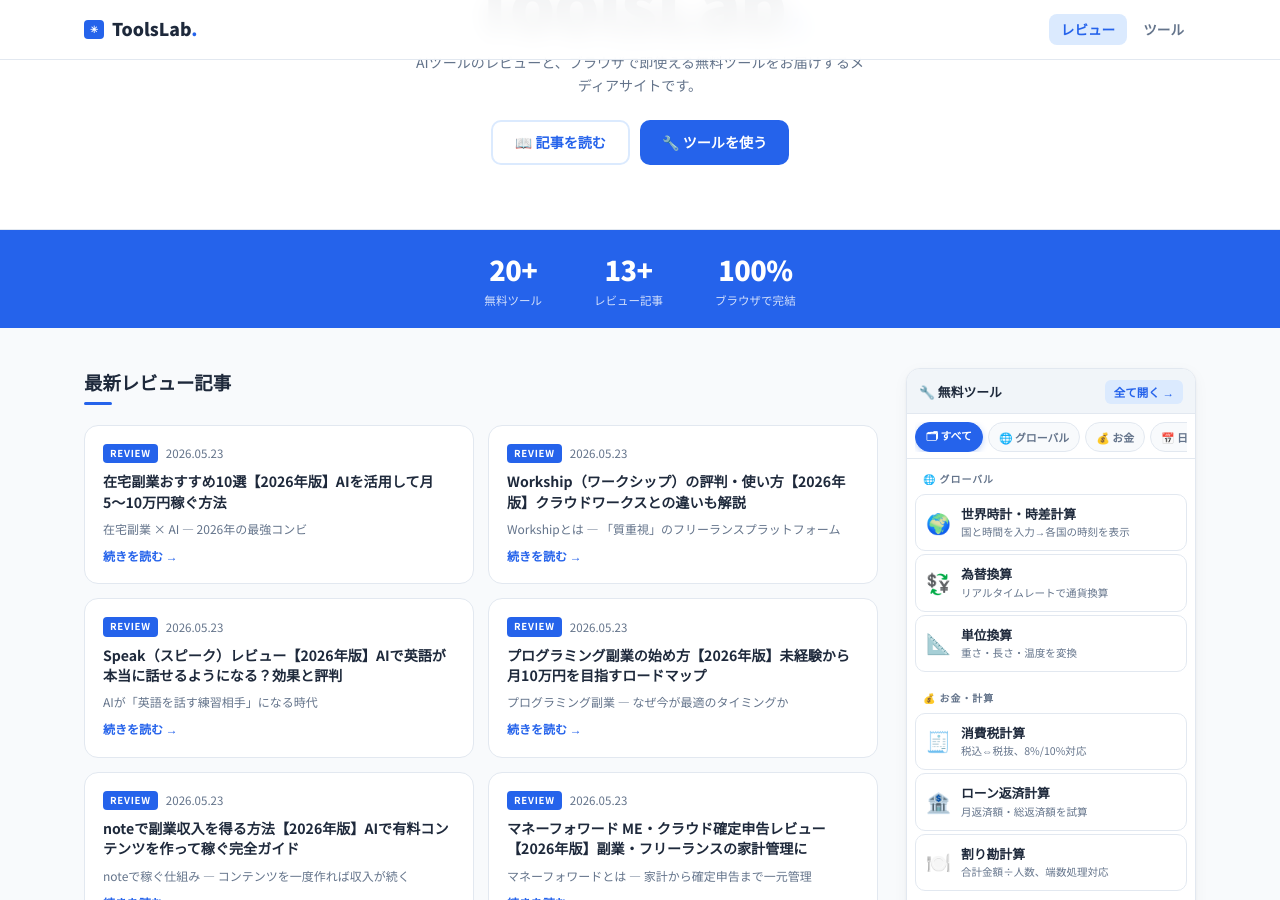
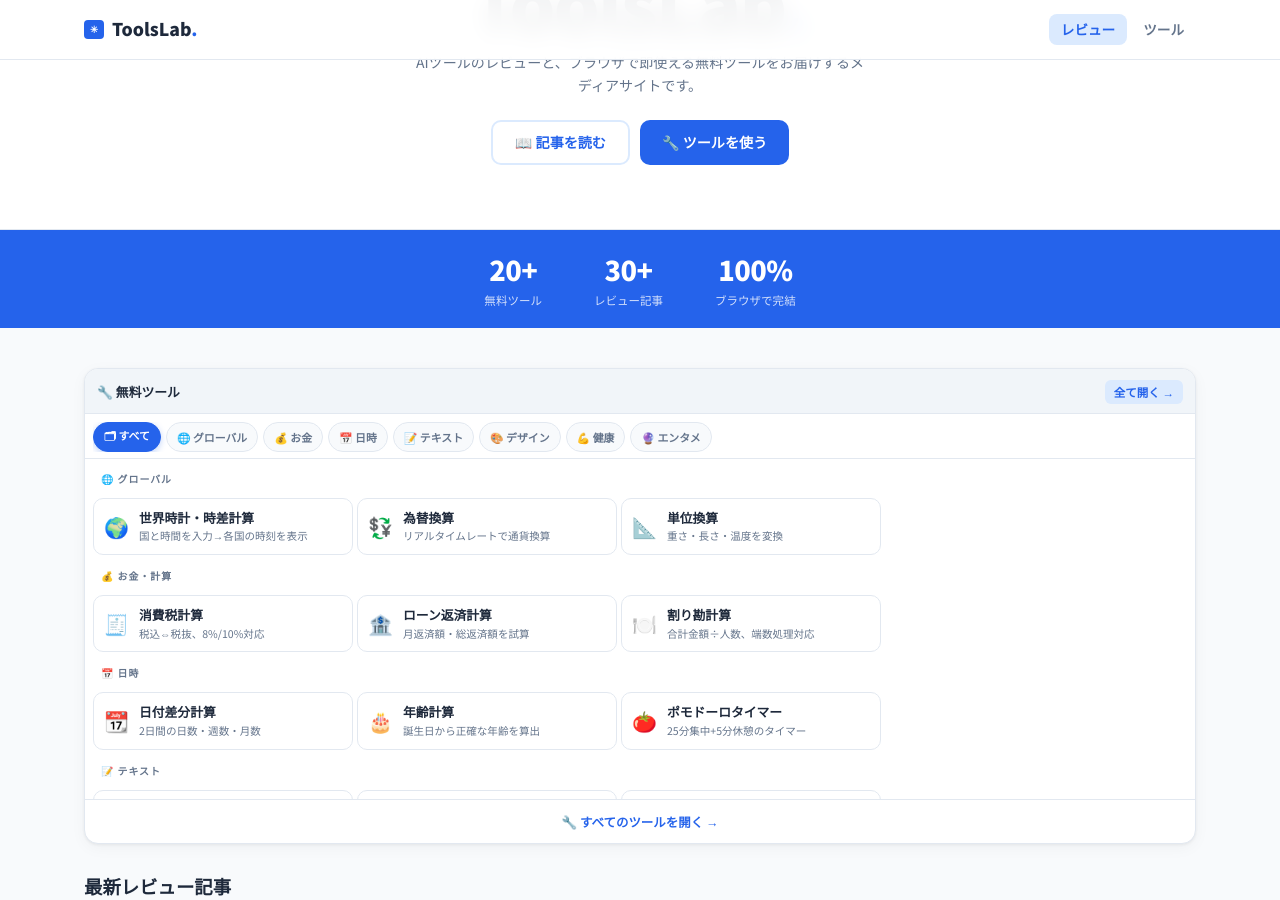
Before and after one commit to ToolsLab-ops/review, a Jekyll site: the page built from index.html, in a window 1280 px wide and 900 px high, scrolled down 199 px. Built offline with Jekyll 4.4.1, drawn with Linux system fonts in a browser that asks for light colours.

Commit message:
Move free tools to top; reorder fortune tools (shichu first); update article count to 30

```diff
--- a/index.html
+++ b/index.html
@@ -126,9 +126,9 @@ description: "AIツールのレビューと、ブラウザで即使える無料
 
     /* ── MAIN 2-COL GRID ── */
 
-    .main-wrap { max-width: 1160px; margin: 0 auto; padding: 40px 24px 64px; display: grid; grid-template-columns: 1fr var(--sidebar-w); gap: 28px; align-items: start; }
+    .main-wrap { max-width: 1160px; margin: 0 auto; padding: 40px 24px 64px; display: flex; flex-direction: column; gap: 28px; }
 
-    @media (max-width: 860px) { .main-wrap { grid-template-columns: 1fr; } .home-tool-sidebar { display: none; } }
+    @media (max-width: 860px) { .main-wrap { grid-template-columns: 1fr; } .home-tool-sidebar { display: flex; } }
 
 
 
@@ -170,11 +170,11 @@ description: "AIツールのレビューと、ブラウザで即使える無料
 
     .home-tool-sidebar {
 
-      position: sticky;
+      position: static;
 
-      top: calc(var(--header-h) + 16px);
+      height: auto;
 
-      height: calc(100vh - var(--header-h) - 32px);
+      order: -1;
 
       display: flex; flex-direction: column;
 
@@ -460,6 +460,21 @@ description: "AIツールのレビューと、ブラウザで即使える無料
 
     @media (max-width: 600px) { .hero { padding: 40px 0 48px; } .stats-inner { gap: 32px; } }
 
+    /* ── TOOLS TOP MODE ── */
+    .sidebar-tool-list { flex-wrap: wrap; max-height: 340px; overflow-y: auto; }
+    .list-section { display: flex; flex-wrap: wrap; gap: 4px; width: 100%; margin-bottom: 6px; }
+    .list-section-label { flex-basis: 100%; width: 100%; }
+    .list-tool-card { flex: 1 1 160px; max-width: 260px; }
+    .tool-bubble-wrap::before, .tool-bubble-wrap::after { display: none !important; }
+    #contentPanel { width: 100%; }
+    /* == TOOLS TOP MODE == */
+    .sidebar-tool-list { flex-wrap: wrap; max-height: 340px; overflow-y: auto; }
+    .list-section { display: flex; flex-wrap: wrap; gap: 4px; width: 100%; margin-bottom: 6px; }
+    .list-section-label { flex-basis: 100%; width: 100%; }
+    .list-tool-card { flex: 1 1 160px; max-width: 260px; }
+    .tool-bubble-wrap::before, .tool-bubble-wrap::after { display: none !important; }
+    #contentPanel { width: 100%; }
+
   </style>
 
 </head>
@@ -530,7 +545,7 @@ description: "AIツールのレビューと、ブラウザで即使える無料
 
     <div class="stat-item"><div class="stat-num">20+</div><div class="stat-label">無料ツール</div></div>
 
-    <div class="stat-item"><div class="stat-num">13+</div><div class="stat-label">レビュー記事</div></div>
+    <div class="stat-item"><div class="stat-num">30+</div><div class="stat-label">レビュー記事</div></div>
 
     <div class="stat-item"><div class="stat-num">100%</div><div class="stat-label">ブラウザで完結</div></div>
 
@@ -734,12 +749,13 @@ const TOOLS = [
 
   { id:'body-fat',    cat:'health',   icon:'📊', name:'体脂肪率・理想体重', desc:'年齢・性別・身長から算出' },
 
+  { id:'shichu',      cat:'fun',      icon:'🔯', name:'四柱推命',           desc:'生年月日から四柱・五行・大運を算出' },
+
   { id:'kanji',       cat:'fun',      icon:'🀄', name:'姓名判断・画数占い', desc:'五格で運勢判定' },
 
   { id:'random',      cat:'fun',      icon:'🎲', name:'乱数生成',           desc:'さいころ・カード・くじ引き' },
 
   { id:'bpm',         cat:'fun',      icon:'🎵', name:'BPM→音符長計算',    desc:'テンポから各音符の長さを一覧' },
-  { id:'shichu',      cat:'fun',      icon:'🔯', name:'四柱推命',           desc:'生年月日から四柱・五行・大運を算出' },
 
 ];
 
```
